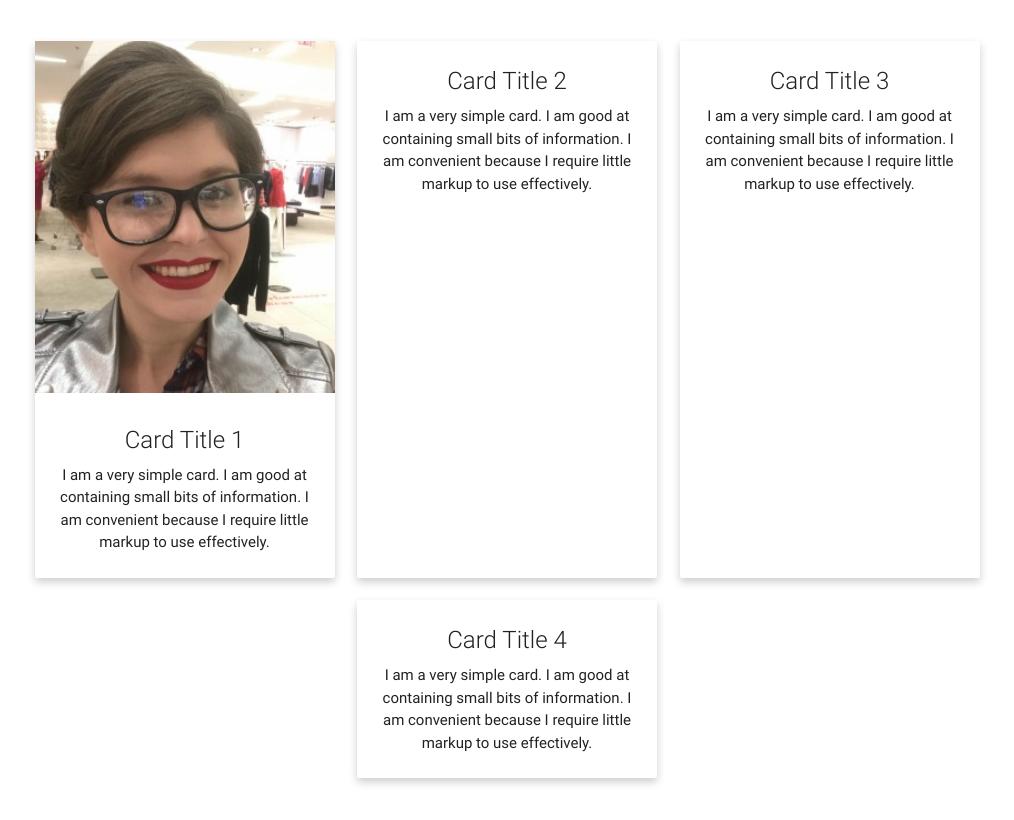
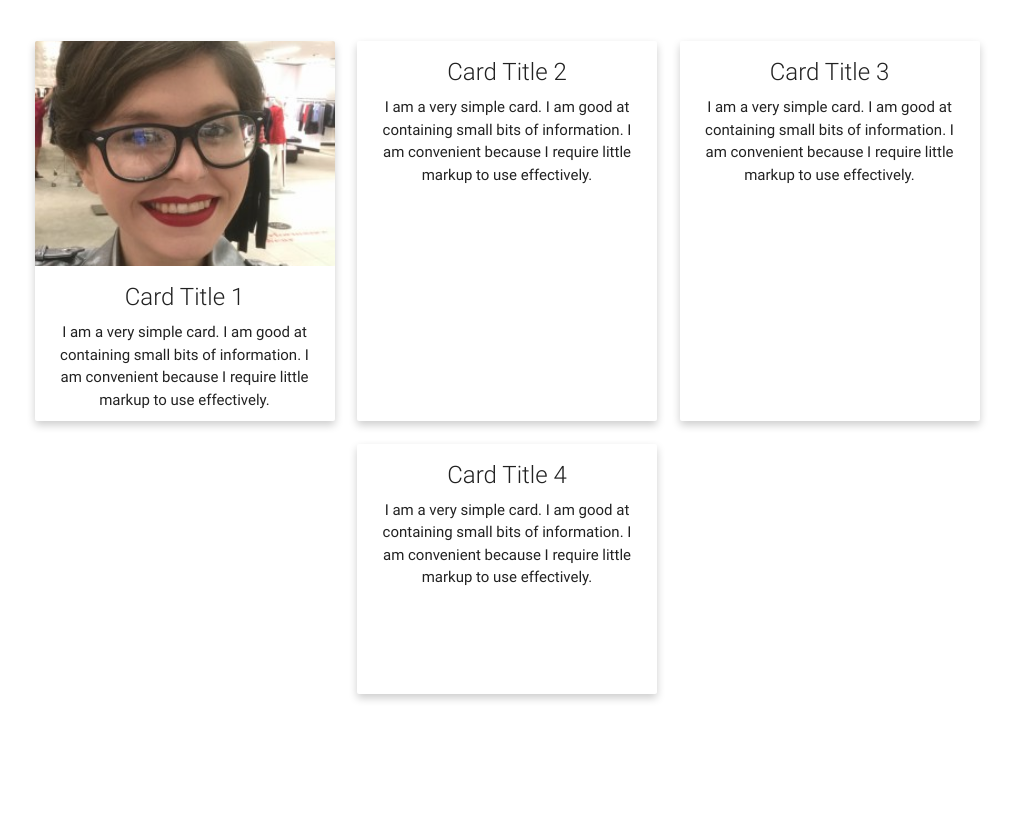
Before and after one commit to raven-wills/raven.codes, a plain HTML site: page index.html in a window 1280 px wide. Shown: the whole page, without its empty margins (133-1147 px from the left). Drawn offline with nearby package versions, Linux system fonts and the light colour scheme.

Commit message:
Picture Stuff

```diff
--- a/style.css
+++ b/style.css
@@ -1,13 +1,25 @@
 .card {
   /* Add shadows to create the "card" effect */
+  max-height: 400px;
+  min-height: 250px;
   width: 300px;
   box-shadow: 0 4px 8px 0 rgba(0, 0, 0, 0.2);
   transition: 0.3s;
   margin: 0.75rem;
+  overflow: hidden;
 }
 
 .card:hover {
   box-shadow: 0 8px 16px 0 rgba(0, 0, 0, 0.2);
+}
+
+.card .card-content {
+  padding-top: 15px;
+  padding-right: 15px;
+  padding-bottom: 10px;
+  padding-left: 15px;
+  max-height: 200px;
+  object-fit: contain;
 }
 
 .card-content {
@@ -21,13 +33,13 @@
   justify-content: center;
 }
 
-/* .image {
+.image {
   max-height: 15rem;
   overflow: hidden;
+}
+
+img {
+  max-height: 15rem;
   margin: auto;
-  object-fit: none;
-  object-position: 100% 100%;
-} */
-
-.image {
+  object-fit: cover;
 }
```
